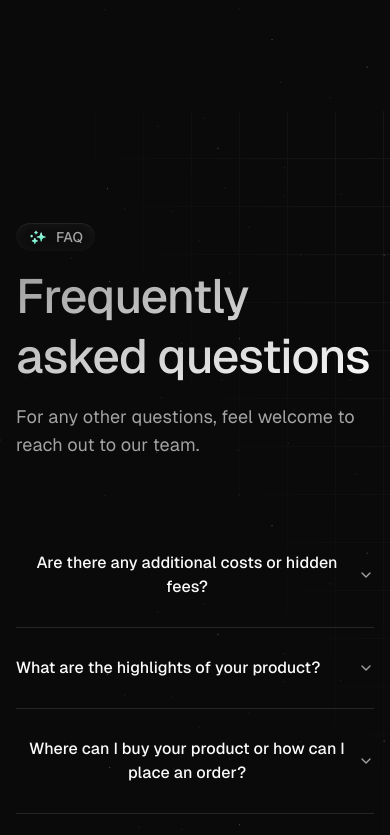
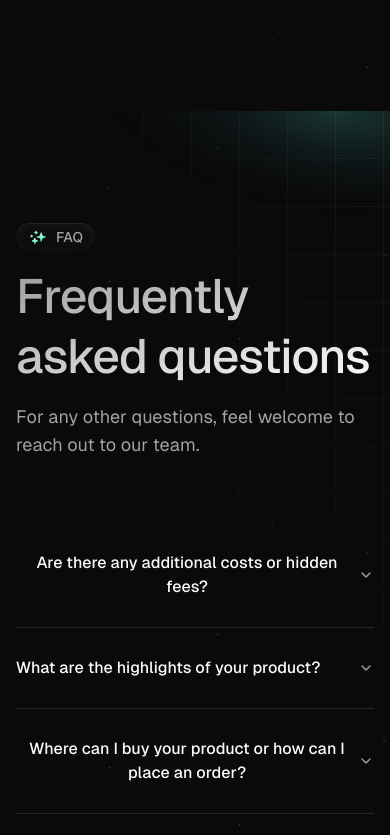
Before and after one commit to fikrirakala/verve, a Next.js app: page / in a window 390 px wide. Shown: the part 3869-4704 px from the top of the page. Built offline with nearby package versions, Linux system fonts and the light colour scheme.

Commit message:
Refactor Faq Section

```diff
--- a/src/app/(home)/page.tsx
+++ b/src/app/(home)/page.tsx
@@ -6,11 +6,11 @@ import Hero from "./hero";
 
 export default function HomePage() {
   return (
-    <div className="min-h-[2000px]">
+    <>
       <Hero />
       <CompaniesSection />
       <FeaturesSection />
       <FaqSection />
-    </div>
+    </>
   );
 }
--- a/src/app/layout.tsx
+++ b/src/app/layout.tsx
@@ -34,7 +34,7 @@ export default function RootLayout({
         className={`${geistSans.className} ${geistMono.variable} bg-[url('/bg/stars.svg')] antialiased`}
       >
         <Navbar />
-        <main className="relative pt-20">{children}</main>
+        <main className="relative mx-auto w-full pt-20">{children}</main>
         <CtaSection />
         <Footer />
       </body>
--- a/src/components/faq-section.tsx
+++ b/src/components/faq-section.tsx
@@ -36,8 +36,8 @@ const faqs = [
 
 export default function FaqSection() {
   return (
-    <section className="relative py-28">
-      <div className="relative z-10 mx-auto max-w-screen-xl px-4">
+    <section className="relative overflow-hidden py-28">
+      <div className="relative z-10 mx-auto max-w-screen-xl overflow-hidden px-4">
         <div className="w-full">
           <div className="mb-16 flex w-full max-w-3xl flex-col items-start">
             <Badge>FAQ</Badge>
@@ -83,7 +83,7 @@ export default function FaqSection() {
         <img
           src="/bg/faq-light.svg"
           alt=""
-          className="absolute left-[450px] top-0 mix-blend-soft-light"
+          className="absolute left-[100px] top-0 mix-blend-soft-light md:left-[200px] lg:left-[450px]"
         />
       </div>
     </section>
```
